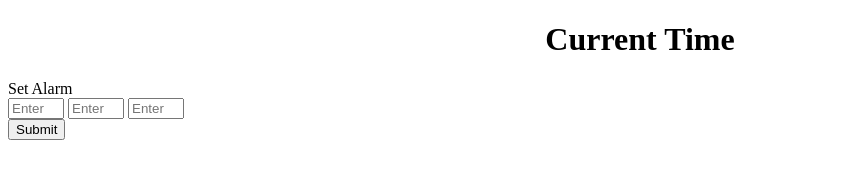
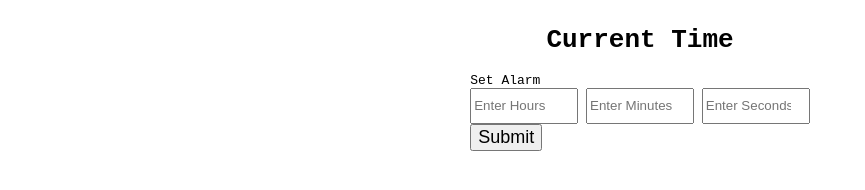
Before and after one commit to jenna-theresa01/alarm-clock, a plain HTML site: page index.html in a window 1280 px wide. Shown: the whole page, without its empty margins (0-865 px from the left). Drawn offline with Linux system fonts and the light colour scheme; files that its build step writes are made by us from their sources.

Commit message:
css updates

```diff
--- a/css/style.css
+++ b/css/style.css
@@ -1,8 +1,16 @@
-h1 {
-    text-align: center;
-
+body {
+    font-family: monospace;
+    display: flex;
+    flex-direction: column;
+    align-items: center;
+    justify-items: center;
 }
 
-h3 {
-    text-align: center;
+input{
+    height: 30px;
+    width: 100px;
 }
+
+button {
+    font-size: 18px;
+}
--- a/index.html
+++ b/index.html
@@ -18,7 +18,7 @@
         <main>
             <div class="create-alarm">
                 <div>Set Alarm</div>
-                <div class="form actions">
+                <div class="form-actions">
                     <form>
                         <div class="alarm-inputs">
                             <input type="number" name="hour" placeholder="Enter Hours" min="0" max="23" required/>
```
